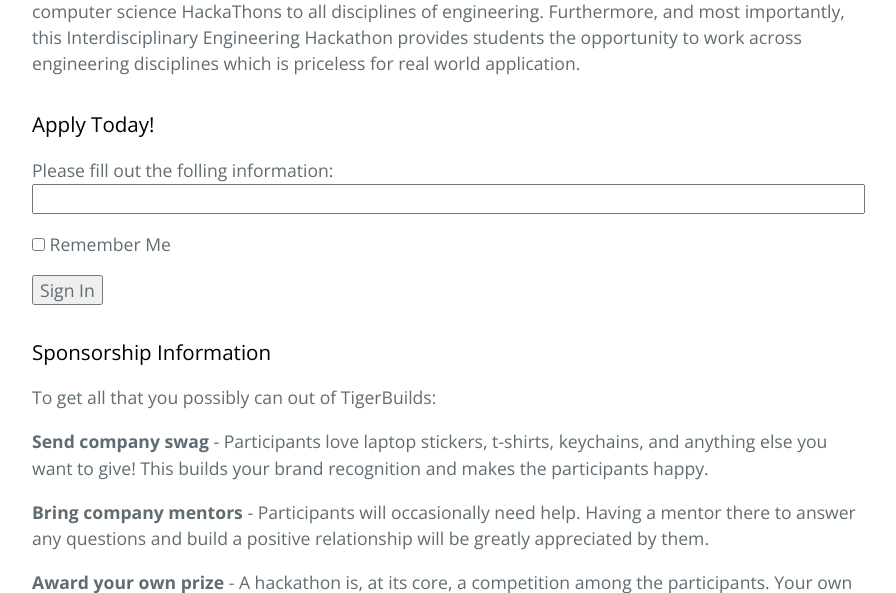
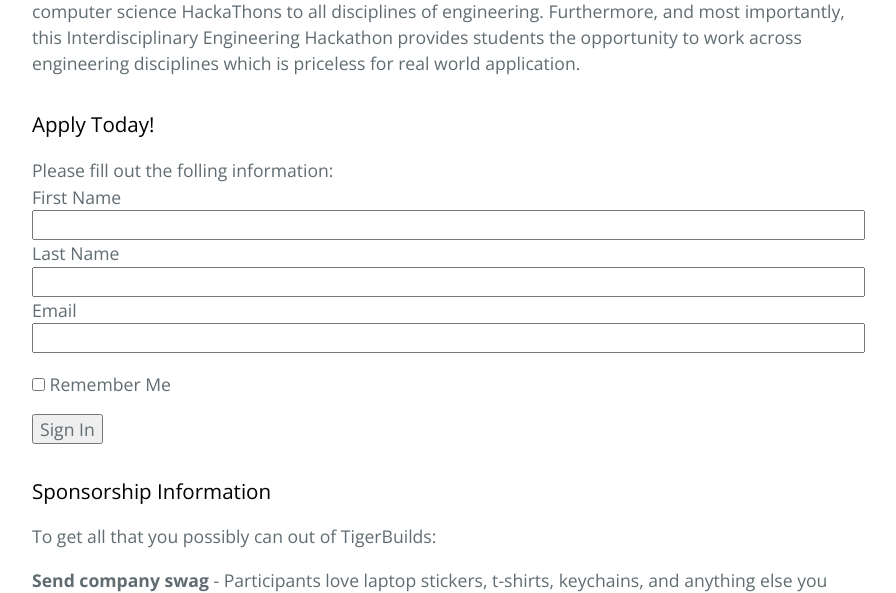
Before and after one commit to samkreter/TigerBuilds-Website, a Flask app: page / in a window 1280 px wide. Shown: the part 1201-1794 px from the top of the page, without its empty margins (192-1088 px from the left). Run offline with Flask 2, Linux system fonts and the light colour scheme.

Commit message:
added login form to main pages

```diff
--- a/app/forms.py
+++ b/app/forms.py
@@ -1,7 +1,9 @@
 from flask.ext.wtf import Form
-from wtforms import StringField, BooleanField
+from wtforms import BooleanField, TextField, PasswordField, validators
 from wtforms.validators import DataRequired
 
 class LoginForm(Form):
-    openid = StringField('openid', validators=[DataRequired()])
+    first_name = TextField('first_name', validators=[DataRequired()])
+    last_name = TextField('first_name', validators=[DataRequired()])
+    email = TextField('Email Address', [validators.Length(min=6, max=35)])
     remember_me = BooleanField('remember_me', default=False)
--- a/app/templates/index.html
+++ b/app/templates/index.html
@@ -39,10 +39,12 @@
     {{ form.hidden_tag() }}
     <p>
         Please fill out the folling information:<br>
-        {{ form.openid(size=80) }}
-        {% for error in form.openid.errors %}
-          <span style="color: red;">[{{error}}]</span>
-        {% endfor %}<br>
+        First Name<br>
+        {{ form.first_name(size=80) }}<br>
+        Last Name<br>
+        {{ form.last_name(size=80) }}<br>
+        Email<br>
+        {{ form.email(size=80) }}<br>
     </p>
     <p>{{ form.remember_me }} Remember Me</p>
     <p><input type="submit" value="Sign In"></p>
```
